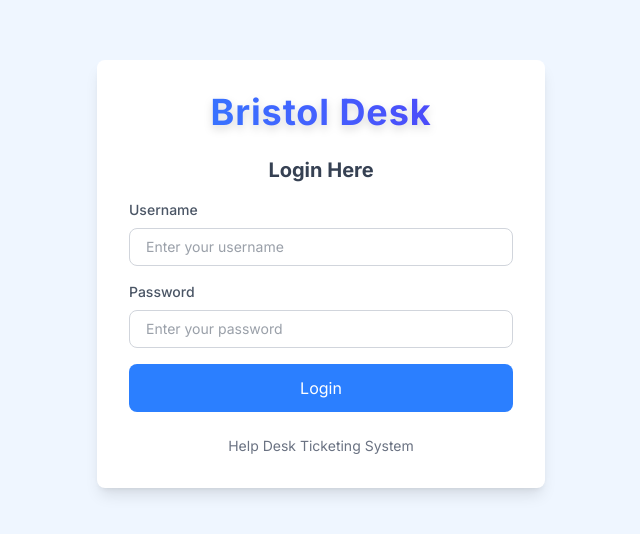
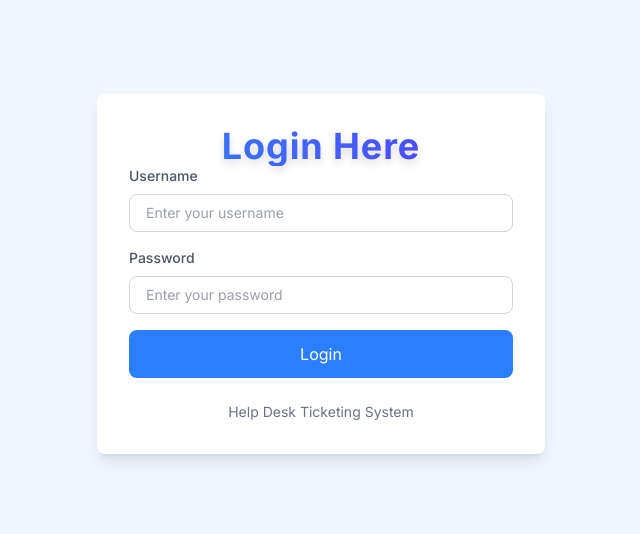
Before and after one commit to Janeirungu01/Helpdesk-Ticketing-System, a React (Vite) app: page / in a window 1280 px wide. Shown: the part 126-660 px from the top of the page, without its empty margins (319-959 px from the left). Built offline with nearby package versions, Linux system fonts and the light colour scheme.

Commit message:
remove tags

```diff
--- a/src/components/Layout.jsx
+++ b/src/components/Layout.jsx
@@ -43,7 +43,7 @@ export default function Layout({ children }) {
         } md:translate-x-0 md:static md:flex w-64 bg-blue-700 text-white transition-transform duration-300 flex-col`}
       >
         <div className="flex items-center justify-between p-4 border-b border-blue-600">
-          <h2 className="text-lg font-bold">Bristol Desk</h2>
+          <h2 className="text-lg font-bold">Helpdesk Ticketing</h2>
           <button
             onClick={toggleSidebar}
             className="md:hidden text-white text-xl focus:outline-none"
--- a/src/components/Login.jsx
+++ b/src/components/Login.jsx
@@ -69,12 +69,12 @@ const handleSubmit = async (e) => {
     <div className="flex items-center justify-center min-h-screen bg-blue-50 px-4">
       <div className="w-full max-w-md bg-white p-8 rounded-lg shadow-lg">
         <h2 className="text-4xl font-extrabold text-center text-transparent bg-clip-text bg-gradient-to-r from-blue-500 to-indigo-600 drop-shadow-lg tracking-wide">
-          Bristol Desk
+          Login Here
         </h2>
 
-        <h3 className="text-xl font-bold text-center text-gray-700 mb-4 mt-6">
-          Login Here
-        </h3>
+        {/* <h3 className="text-xl font-bold text-center text-gray-700 mb-4 mt-6">
+          Lxxx
+        </h3> */}
 
         <form onSubmit={handleSubmit}>
           <div className="mb-4">
```
